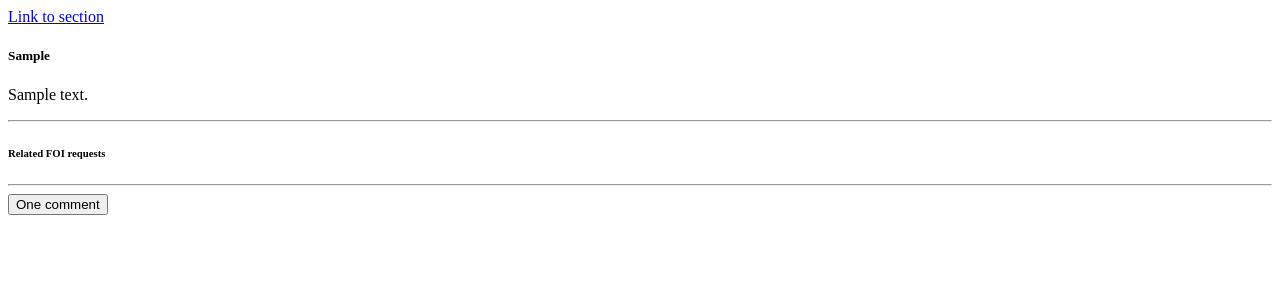
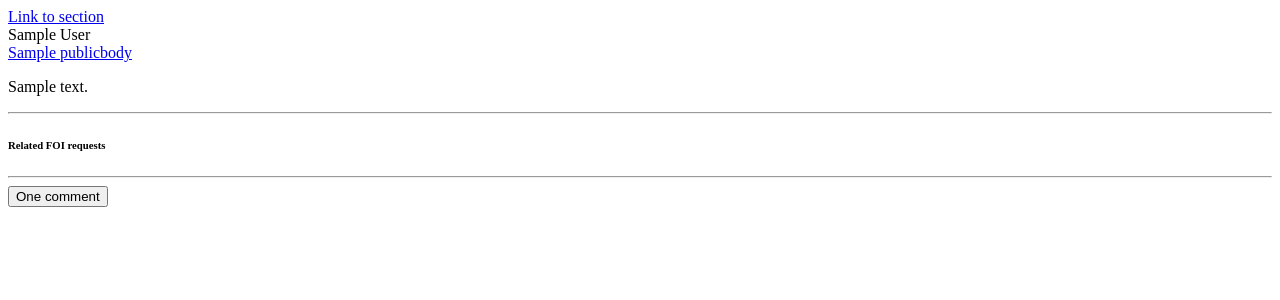
Before and after one commit to okfde/froide-pressconference, a Django app: template froide_pressconference/templates/froide_pressconference/section.html in a window 1280 px wide. Shown: the top 300 px of the page. Run offline with Django 3.2, Linux system fonts and the light colour scheme; the template is opened without the code that fills it: most values are stand-ins (such as "Sample title", 1, 10 or a date in 2020); some libraries are stand-ins or nearby versions.

Commit message:
Improve rendering

```diff
--- a/froide_pressconference/templates/froide_pressconference/pressconference_detail.html
+++ b/froide_pressconference/templates/froide_pressconference/pressconference_detail.html
@@ -5,7 +5,7 @@
     <div class="container mt-3 mb-3">
         <h1 class="mb-3">{{ press_conference.title }}</h1>
         <div class="row justify-content-center">
-            <div class="col-md-9 col-lg-8">
+            <div class="col-md-10 col-lg-8">
                 {% if press_conference.description %}
                     <div class="card">
                         <div class="card-body">{{ press_conference.description|linebreaksbr }}</div>
--- a/froide_pressconference/templates/froide_pressconference/section.html
+++ b/froide_pressconference/templates/froide_pressconference/section.html
@@ -1,36 +1,96 @@
 {% load i18n %}
+{% load permission_helper %}
 <div id="section-{{ section.order }}" class="mb-4 border p-3">
     <a href="#section-{{ section.order }}" class="float-end">
         <span class="visually-hidden">Link to section</span>
         <span class="fa fa-link"></span>
     </a>
     {% for speech in section.speeches.all %}
+        <div class="{% if not forloop.first %} mt-3{% endif %}">
+            {% if speech.is_sidenote %}
+                <p class="text-secondary{% if forloop.first %} mt-0{% endif %}">{{ speech.text|linebreaksbr }}</p>
+            {% elif speech.is_question %}
+                <div>
+                    <span class="fw-bold">{{ speech.label }}</span>
                     {% if request.user.is_superuser %}
                         <a href="{% url 'admin:froide_pressconference_speech_change' speech.id %}"
-               class="float-end mb-2 me-2">
+                           class="link-secondary">
                             <span class="fa fa-edit"></span>
                         </a>
                     {% endif %}
-        {% if speech.is_sidenote %}
-            <p class="text-secondary{% if forloop.first %} mt-0{% endif %}">{{ speech.text|linebreaksbr }}</p>
-        {% elif speech.is_question %}
-            <h5 {% if forloop.first %}class="mt-0"{% endif %}>{{ speech.label }}</h5>
+                </div>
                 <div>{{ speech.text|linebreaks }}</div>
             {% else %}
                 {% if speech.speaker %}
-                <h5 {% if forloop.first %}class="mt-0"{% endif %}>
-                    {{ speech.speaker.display_html }}
+                    <div class="d-flex">
+                        <div class="me-2">
+                            <span class="fw-bold">{{ speech.speaker.display_name }}</span>
+                            {% if request.user.is_superuser %}
+                                <a href="{% url 'admin:froide_pressconference_speech_change' speech.id %}"
+                                   class="link-secondary">
+                                    <span class="fa fa-edit"></span>
+                                </a>
+                            {% endif %}
+                            {% if speech.speaker.publicbody %}
+                                <div>
+                                    <a class="link-secondary link-underline-opacity-50"
+                                       href="{{ speech.speaker.publicbody.get_absolute_url }}">
+                                        {{ speech.speaker.publicbody.name }}
+                                    </a>
+                                </div>
+                            {% elif speech.speaker.organization %}
+                                <div>{{ speech.speaker.organization }}</div>
+                            {% endif %}
+                        </div>
+                    </div>
+                    <div>
+                        <p>{{ speech.text|linebreaks }}</p>
+                    </div>
                     {% with request_url=speech.make_request_url %}
                         {% if request_url %}
+                            <div class="text-end">
+                                {% if request.user|has_perm:"froide_pressconference.can_use_presslaw" %}
+                                    <div class="btn-group">
+                                        <a class="btn btn-sm btn-outline-secondary"
+                                           href="{{ request_url }}"
+                                           target="_blank">{% trans "Make request" %}</a>
+                                        <button type="button"
+                                                class="btn btn-outline-secondary btn-sm dropdown-toggle dropdown-toggle-split"
+                                                data-bs-toggle="dropdown"
+                                                aria-expanded="false">
+                                            <span class="visually-hidden">{% translate "More options" %}</span>
+                                        </button>
+                                        <ul class="dropdown-menu dropdown-menu-end">
+                                            <li>
+                                                <a class="dropdown-item"
+                                                   href="{{ speech.make_press_request_url }}"
+                                                   target="_blank">
+                                                    <i class="fa fa-id-card" aria-hidden="true"></i>
+                                                    {% trans "Make press request" %}
+                                                </a>
+                                            </li>
+                                        </ul>
+                                    </div>
+                                {% else %}
                                     <a class="btn btn-sm btn-outline-secondary" href="{{ request_url }}">{% trans "Make request" %}</a>
                                 {% endif %}
+                            </div>
+                        {% endif %}
                     {% endwith %}
-                </h5>
                 {% elif speech.label %}
-                <h5 {% if forloop.first %}class="mt-0"{% endif %}>{{ speech.label }}</h5>
+                    <div class="d-flex">
+                        <span class="fw-bold">{{ speech.label }}</span>
+                        {% if request.user.is_superuser %}
+                            <a href="{% url 'admin:froide_pressconference_speech_change' speech.id %}"
+                               class="link-secondary">
+                                <span class="fa fa-edit"></span>
+                            </a>
                         {% endif %}
+                    </div>
                     <p>{{ speech.text|linebreaks }}</p>
                 {% endif %}
+            {% endif %}
+        </div>
     {% endfor %}
     {% if section.foirequests.all %}
         <hr />
```
Also changed, not shown: froide_pressconference/models.py (+1 -11 lines). Lines whose indentation alone changed are shown as unchanged.
